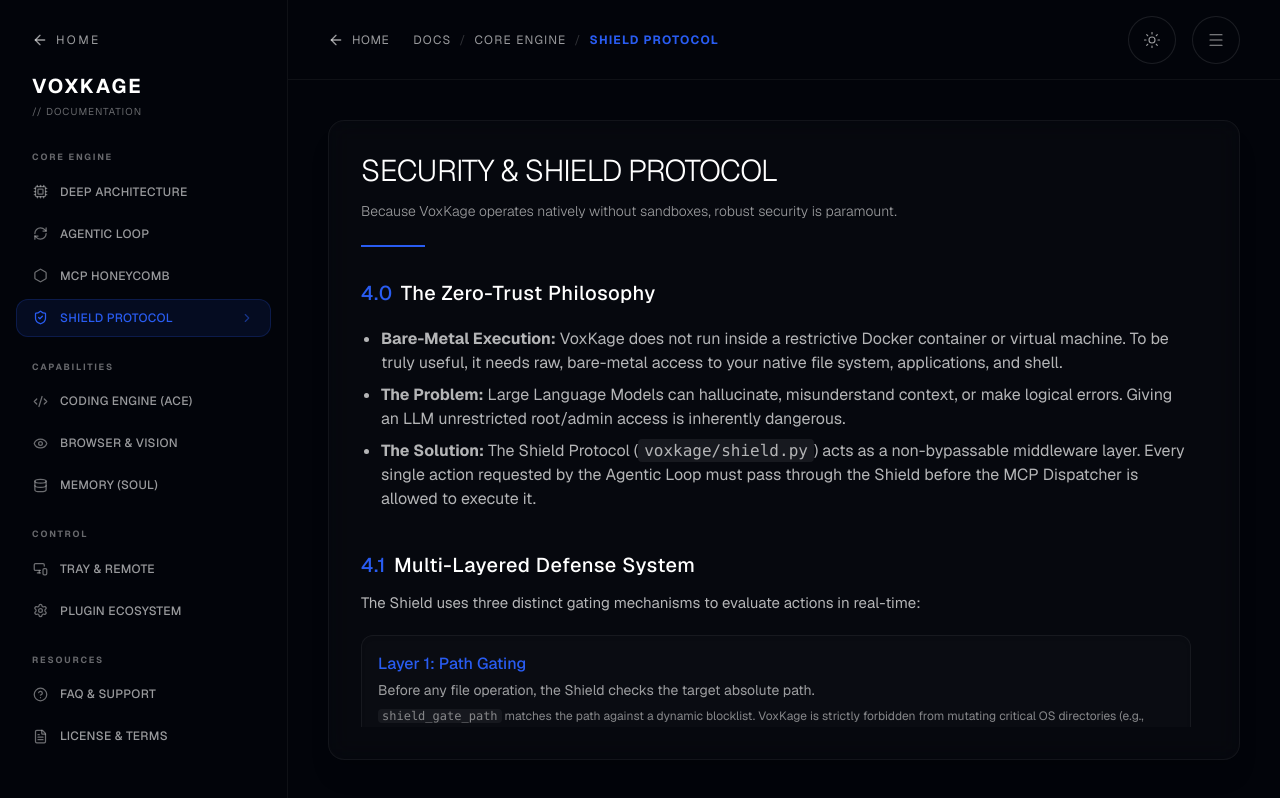
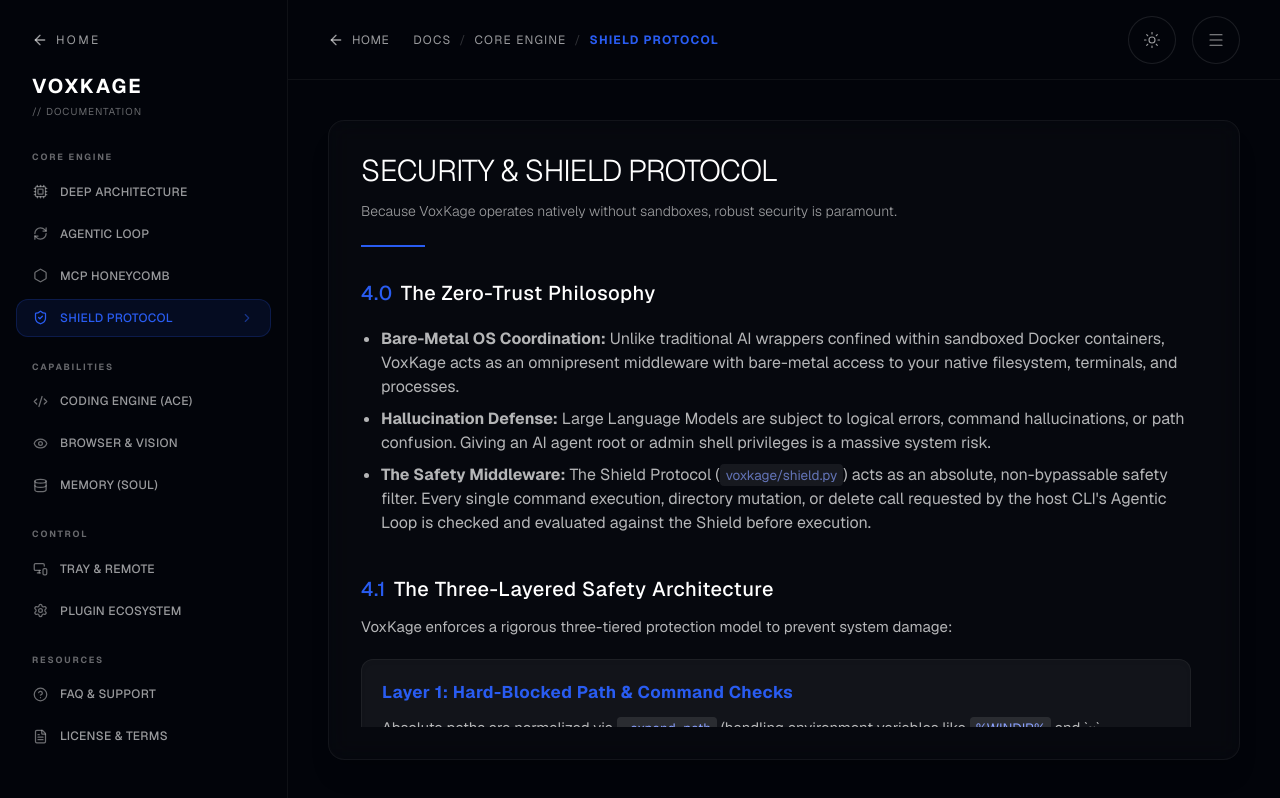
Before and after one commit to ayushdwivedi001/VoxKage-Website, a Next.js app: page /documentation in a window 1280 px wide. Both pictures are taken after a click on the button "SHIELD PROTOCOL". Built offline with nearby package versions, Linux system fonts and the light colour scheme.

Commit message:
docs(Security): refine Shield Protocol details and enlarge card font sizes for enhanced legibility

```diff
--- a/src/app/documentation/content.tsx
+++ b/src/app/documentation/content.tsx
@@ -386,77 +386,88 @@ const HoneycombContent = ({ isDark = true }: { isDark?: boolean }) => {
   );
 };
 
-const SecurityContent = () => (
+const SecurityContent = ({ isDark = true }: { isDark?: boolean }) => {
+  const renderCode = (text: string) => (
+    <code className={`px-1.5 py-0.5 rounded font-mono text-[13.5px] transition-colors duration-300 ${isDark ? "bg-white/10 text-[#8ba2ff]" : "bg-black/10 text-[#295cf1] font-semibold"}`}>
+      {text}
+    </code>
+  );
+
+  return (
     <div className="flex flex-col gap-10 pb-12">
       <div className="flex flex-col gap-3">
         <h3 className="text-xl font-medium tracking-wide flex items-center gap-2">
           <span className="text-[#295cf1]">4.0</span> The Zero-Trust Philosophy
         </h3>
         <ul className="list-disc pl-5 opacity-70 flex flex-col gap-2 mt-2">
-        <li><strong>Bare-Metal Execution:</strong> VoxKage does not run inside a restrictive Docker container or virtual machine. To be truly useful, it needs raw, bare-metal access to your native file system, applications, and shell.</li>
-        <li><strong>The Problem:</strong> Large Language Models can hallucinate, misunderstand context, or make logical errors. Giving an LLM unrestricted root/admin access is inherently dangerous.</li>
-        <li><strong>The Solution:</strong> The Shield Protocol (<code className="bg-white/10 px-1.5 py-0.5 rounded">voxkage/shield.py</code>) acts as a non-bypassable middleware layer. Every single action requested by the Agentic Loop must pass through the Shield before the MCP Dispatcher is allowed to execute it.</li>
+          <li><strong>Bare-Metal OS Coordination:</strong> Unlike traditional AI wrappers confined within sandboxed Docker containers, VoxKage acts as an omnipresent middleware with bare-metal access to your native filesystem, terminals, and processes.</li>
+          <li><strong>Hallucination Defense:</strong> Large Language Models are subject to logical errors, command hallucinations, or path confusion. Giving an AI agent root or admin shell privileges is a massive system risk.</li>
+          <li><strong>The Safety Middleware:</strong> The Shield Protocol ({renderCode("voxkage/shield.py")}) acts as an absolute, non-bypassable safety filter. Every single command execution, directory mutation, or delete call requested by the host CLI's Agentic Loop is checked and evaluated against the Shield before execution.</li>
         </ul>
       </div>
 
       <div className="flex flex-col gap-3">
         <h3 className="text-xl font-medium tracking-wide flex items-center gap-2">
-        <span className="text-[#295cf1]">4.1</span> Multi-Layered Defense System
+          <span className="text-[#295cf1]">4.1</span> The Three-Layered Safety Architecture
         </h3>
         <p className="opacity-70 leading-relaxed text-[15px]">
-        The Shield uses three distinct gating mechanisms to evaluate actions in real-time:
+          VoxKage enforces a rigorous three-tiered protection model to prevent system damage:
         </p>
         <div className="grid grid-cols-1 gap-4 mt-2">
-        <div className="bg-[#ffffff05] border border-white/5 p-4 rounded-xl shadow-inner">
-          <h4 className="text-[#295cf1] font-medium mb-1">Layer 1: Path Gating</h4>
-          <p className="text-sm opacity-60 mb-2">Before any file operation, the Shield checks the target absolute path.</p>
-          <p className="text-xs opacity-50"><code className="bg-white/10 px-1 rounded">shield_gate_path</code> matches the path against a dynamic blocklist. VoxKage is strictly forbidden from mutating critical OS directories (e.g., C:\Windows\System32) and repository history folders (like .git/ or .svn/).</p>
+          <div className={`p-5 rounded-xl shadow-inner transition-all duration-300 flex flex-col gap-2.5 ${isDark ? "bg-white/5 border border-white/5" : "bg-white/45 border border-white/60 shadow-sm"}`}>
+            <h4 className="font-mono font-bold text-[16px] md:text-[17px] text-[#295cf1] tracking-wide">Layer 1: Hard-Blocked Path & Command Checks</h4>
+            <p className={`text-[15px] leading-relaxed transition-colors duration-300 ${isDark ? "text-white/70" : "text-[#1a1a1a]/80"}`}>
+              Absolute paths are normalized via {renderCode("_expand_path")} (handling environment variables like {renderCode("%WINDIR%")} and `~` separators) and validated before any filesystem call.
+            </p>
+            <p className={`text-[13.5px] md:text-[14px] leading-relaxed transition-colors duration-300 ${isDark ? "text-white/50" : "text-[#1a1a1a]/65"}`}>
+              Critical directories such as {renderCode("C:\\Windows")}, {renderCode("C:\\Program Files")}, SSH directories ({renderCode("~\\.ssh")}), GPG stores ({renderCode("~\\.gnupg")}), and configuration keys ({renderCode("~\\.voxkage\\config.json")}) are hard-locked. Furthermore, destructive shell utilities (e.g. {renderCode("format")}, {renderCode("diskpart")}, {renderCode("bcdedit")}, {renderCode("reg delete")}, {renderCode("sfc")}, {renderCode("shutdown")}, {renderCode("rm -rf /")}) are strictly intercepted and blocked. Deletions of binary extensions ({renderCode(".sys")}, {renderCode(".dll")}, {renderCode(".exe")}) inside protected spaces are instantly denied. **These boundaries are absolute and cannot be overridden.**
+            </p>
           </div>
-        <div className="bg-[#ffffff05] border border-white/5 p-4 rounded-xl shadow-inner">
-          <h4 className="text-[#295cf1] font-medium mb-1">Layer 2: Command Gating</h4>
-          <p className="text-sm opacity-60 mb-2">Intercepts raw command strings sent to the native shell.</p>
-          <p className="text-xs opacity-50"><code className="bg-white/10 px-1 rounded">shield_gate_command</code> uses aggressive Regex pattern matching to block globally destructive commands involving bulk deletions (rm -rf /*, del *.*), disk formatting (format C:), or critical registry modifications.</p>
+
+          <div className={`p-5 rounded-xl shadow-inner transition-all duration-300 flex flex-col gap-2.5 ${isDark ? "bg-white/5 border border-white/5" : "bg-white/45 border border-white/60 shadow-sm"}`}>
+            <h4 className="font-mono font-bold text-[16px] md:text-[17px] text-[#295cf1] tracking-wide">Layer 2: Safe Mode Gating</h4>
+            <p className={`text-[15px] leading-relaxed transition-colors duration-300 ${isDark ? "text-white/70" : "text-[#1a1a1a]/80"}`}>
+              Safe Mode defaults to active ({renderCode("safe_mode: true")}), reinforcing standard boundaries across all active developer environments.
+            </p>
+            <p className={`text-[13.5px] md:text-[14px] leading-relaxed transition-colors duration-300 ${isDark ? "text-white/50" : "text-[#1a1a1a]/65"}`}>
+              Power users can toggle Safe Mode off by setting the environment variable {renderCode("VOXKAGE_SAFE_MODE=0")} or manually switching the parameter inside the local config ({renderCode("~\\.voxkage\\config.json")}). Toggling is also supported natively inside the **System Tray Settings Control Center** ({renderCode("tray/settings_window.py")}) via an interactive GUI. Even with Safe Mode disabled, Hard-Stop Confirmation Dialogs for binary installations and deletions remain active to provide a final safety net.
+            </p>
           </div>
-        <div className="bg-[#ffffff05] border border-white/5 p-4 rounded-xl shadow-inner">
-          <h4 className="text-[#295cf1] font-medium mb-1">Layer 3: Extension Gating</h4>
-          <p className="text-sm opacity-60 mb-2">A safeguard specifically for preventing accidental codebase destruction.</p>
-          <p className="text-xs opacity-50"><code className="bg-white/10 px-1 rounded">shield_check_delete</code> prevents the deletion of critical source code files or configuration files (e.g., .py, .json, .env) even if the file is in an allowed directory, unless explicitly overridden.</p>
+
+          <div className={`p-5 rounded-xl shadow-inner transition-all duration-300 flex flex-col gap-2.5 ${isDark ? "bg-white/5 border border-white/5" : "bg-white/45 border border-white/60 shadow-sm"}`}>
+            <h4 className="font-mono font-bold text-[16px] md:text-[17px] text-[#295cf1] tracking-wide">Layer 3: Transparent Audit Logging</h4>
+            <p className={`text-[15px] leading-relaxed transition-colors duration-300 ${isDark ? "text-white/70" : "text-[#1a1a1a]/80"}`}>
+              Provides a continuous, indestructible history of all system-level and filesystem actions performed by the agent.
+            </p>
+            <p className={`text-[13.5px] md:text-[14px] leading-relaxed transition-colors duration-300 ${isDark ? "text-white/50" : "text-[#1a1a1a]/65"}`}>
+              Every path evaluation and shell interception is timestamped and recorded inside a centralized log at {renderCode("audit.log")} within the active brain directory (e.g. {renderCode("~\\.gemini\\antigravity\\brain\\audit.log")}). Logs are formatted in a clean structured layout: {renderCode("[Timestamp] ALLOWED/BLOCKED | action: target")}, ensuring complete accountability and simple audit checks for developer safety.
+            </p>
           </div>
         </div>
       </div>
 
       <div className="flex flex-col gap-3">
         <h3 className="text-xl font-medium tracking-wide flex items-center gap-2">
-        <span className="text-[#295cf1]">4.2</span> Hard Stop Confirmation Gates
+          <span className="text-[#295cf1]">4.2</span> MCP Server Integration &amp; Graceful Degradation
         </h3>
         <ul className="list-disc pl-5 opacity-70 flex flex-col gap-2 mt-2">
-        <li><strong>The Mechanism:</strong> For sensitive MCP tools like <code className="bg-white/10 px-1.5 py-0.5 rounded">delete_file</code> or <code className="bg-white/10 px-1.5 py-0.5 rounded">run_installer</code>, the tool requires a <code className="bg-white/10 px-1.5 py-0.5 rounded text-[#ff4d4d]">confirmed</code> boolean parameter.</li>
-        <li><strong>The Workflow:</strong> The Agentic Loop is forced to call the tool with confirmed=False first. This pauses the loop and presents a security preview to the user. VoxKage must wait for the user to explicitly type "Yes" or "Agreed" before it can call the tool again with confirmed=True.</li>
+          <li><strong>Direct Server Hooks:</strong> Gating hooks are imported locally inside the microservices. The {renderCode("os_control_server")} intercepts file modifications via {renderCode("shield_gate_path")}, while the {renderCode("system_server")} protects commands via {renderCode("shield_gate_command")}.</li>
+          <li><strong>Graceful Degradation:</strong> If the {renderCode("voxkage.shield")} module is missing or cannot be imported (such as in lightweight custom client environments), the MCP servers are designed to gracefully degrade (fail-open) rather than crashing the system, enabling custom setup flexibility.</li>
         </ul>
       </div>
 
       <div className="flex flex-col gap-3">
         <h3 className="text-xl font-medium tracking-wide flex items-center gap-2">
-        <span className="text-[#295cf1]">4.3</span> Transparent Audit Logging
+          <span className="text-[#295cf1]">4.3</span> Confirmation Dialog Checkpoints
         </h3>
         <ul className="list-disc pl-5 opacity-70 flex flex-col gap-2 mt-2">
-        <li><strong>Accountability:</strong> Because VoxKage operates autonomously, the user must always know what it did while they weren't looking.</li>
-        <li><strong>The Log:</strong> Every potentially destructive action—whether executed or blocked—is permanently recorded via the <code className="bg-white/10 px-1.5 py-0.5 rounded">audit_log</code> function into a secure local file, providing a clear, timestamped trail of the AI's physical footprint.</li>
-      </ul>
-    </div>
-
-    <div className="flex flex-col gap-3">
-      <h3 className="text-xl font-medium tracking-wide flex items-center gap-2">
-        <span className="text-[#295cf1]">4.4</span> Managing "Safe Mode"
-      </h3>
-      <ul className="list-disc pl-5 opacity-70 flex flex-col gap-2 mt-2">
-        <li><strong>Default State:</strong> VoxKage ships with Safe Mode ON (<code className="bg-white/10 px-1.5 py-0.5 rounded">"safe_mode": true</code>), enforcing maximum strictness across all gating layers.</li>
-        <li><strong>Power User Override:</strong> If a developer specifically needs VoxKage to manage system-level configurations, they can manually open <code className="bg-white/10 px-1.5 py-0.5 rounded">~/.voxkage/settings.json</code> and toggle Safe Mode to false.</li>
-        <li><strong>The Caveat:</strong> Disabling Safe Mode turns off automatic Path and Command gating, but the Hard Stop Confirmation Gates for running unverified .exe files and deleting data remain active to provide a final safety net.</li>
+          <li><strong>confirmed=False Gate:</strong> For high-risk operations (such as deleting files or running executable software packages), the system requires a boolean {renderCode("confirmed")} parameter.</li>
+          <li><strong>Two-Step Execution:</strong> The Agentic Loop is forced to call the tool with {renderCode("confirmed=False")} first. This generates a clear visual card in the terminal or Telegram. The loop is paused, and execution will resume ONLY when the user manually submits an explicit confirmation (e.g. "Yes" or "Proceed"), after which the tool is re-called with {renderCode("confirmed=True")}.</li>
         </ul>
       </div>
     </div>
   );
+};
 
 const AceContent = () => (
   <div className="flex flex-col gap-10 pb-12">
```
Lines whose indentation alone changed are shown as unchanged.
